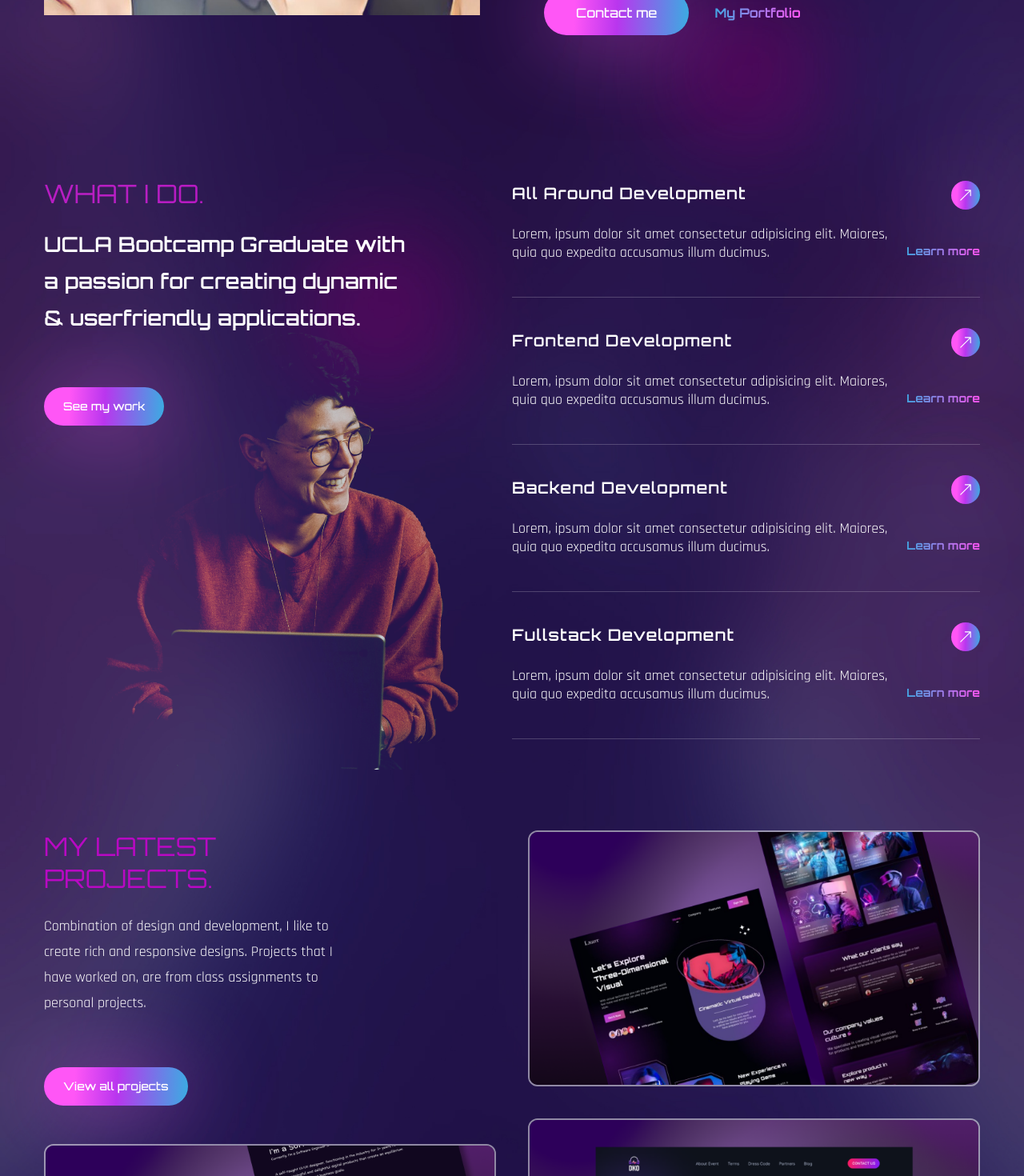
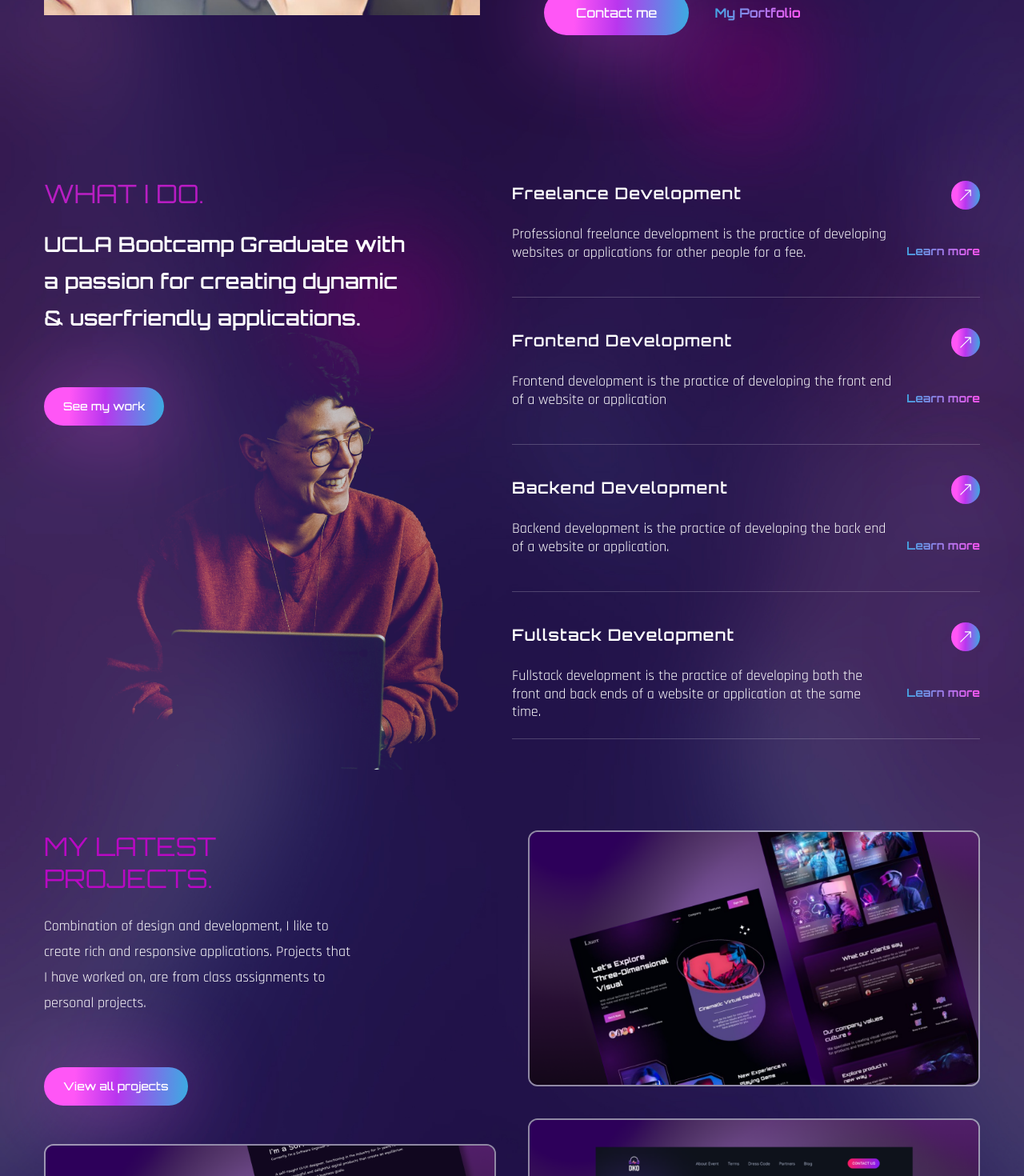
Before and after one commit to ilike3p/Tailwind-Portfolio, a React (Create React App) app in the folder my-app/: page / in a window 1280 px wide. Shown: the part 1342-2812 px from the top of the page at 80% size. Built offline with nearby package versions, Linux system fonts and the light colour scheme; a web font is replaced by a local one.

Commit message:
added links

```diff
--- a/my-app/src/components/Skills.js
+++ b/my-app/src/components/Skills.js
@@ -9,27 +9,27 @@ import { fadeIn } from '../variants';
 // services data
 const skills = [
   {
-    name: 'All Around Development',
+    name: 'Freelance Development',
     description:
-      'Lorem, ipsum dolor sit amet consectetur adipisicing elit. Maiores, quia quo expedita accusamus illum ducimus.',
+      'Professional freelance development is the practice of developing websites or applications for other people for a fee.',
     link: 'Learn more',
   },
   {
     name: 'Frontend Development',
     description:
-      'Lorem, ipsum dolor sit amet consectetur adipisicing elit. Maiores, quia quo expedita accusamus illum ducimus.',
+      'Frontend development is the practice of developing the front end of a website or application',
     link: 'Learn more',
   },
   {
     name: 'Backend Development',
     description:
-      'Lorem, ipsum dolor sit amet consectetur adipisicing elit. Maiores, quia quo expedita accusamus illum ducimus.',
+      'Backend development is the practice of developing the back end of a website or application.',
     link: 'Learn more',
   },
   {
     name: 'Fullstack Development',
     description:
-      'Lorem, ipsum dolor sit amet consectetur adipisicing elit. Maiores, quia quo expedita accusamus illum ducimus.',
+      'Fullstack development is the practice of developing both the front and back ends of a website or application at the same time.',
     link: 'Learn more',
   },
 ];
--- a/my-app/src/components/Work.js
+++ b/my-app/src/components/Work.js
@@ -27,7 +27,7 @@ const Work = () => {
                 Projects.
               </h2>
               <p className='max-w-sm mb-16'>
-                Combination of design and development, I like to create rich and responsive designs.
+                Combination of design and development, I like to create rich and responsive applications.
                 Projects that I have worked on, are from class assignments to personal projects.
               </p>
               <button className='btn btn-sm'>View all projects</button>
```
